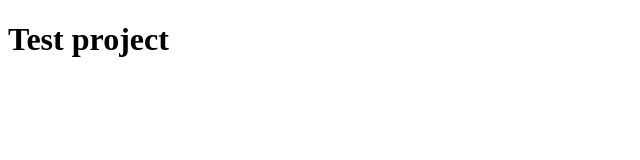
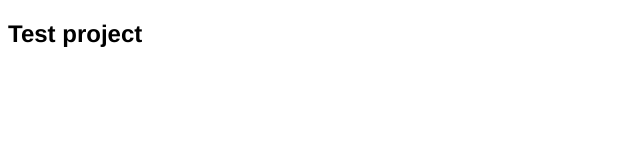
Before and after one commit to adejam/test-project, a website: page index.html in a window 1280 px wide. Shown: the whole page, without its empty margins (0-640 px from the left). Drawn offline with Linux system fonts and the light colour scheme; files that its build step writes are made by us from their sources; files whose address does not match are found by name.

Commit message:
feat: add reset styles

```diff
--- a/css/index.css
+++ b/css/index.css
@@ -1,3 +1,4 @@
 /* Example of @import use
 This imports the `reset.css` file */
 @import './reset.css';
+@import './main.css';
--- a/css/reset.css
+++ b/css/reset.css
@@ -1 +1,7 @@
-/* Base styles */
+body {
+    font-family: "AvenirNext", Avenir, "Helvetica Neue", Helvetica, Arial, sans-serif;
+    font-weight: normal;
+    font-size: 12px;
+    line-height: 1.5;
+    text-align: left;
+}
```
Also changed, not shown: css/main.css (added).
